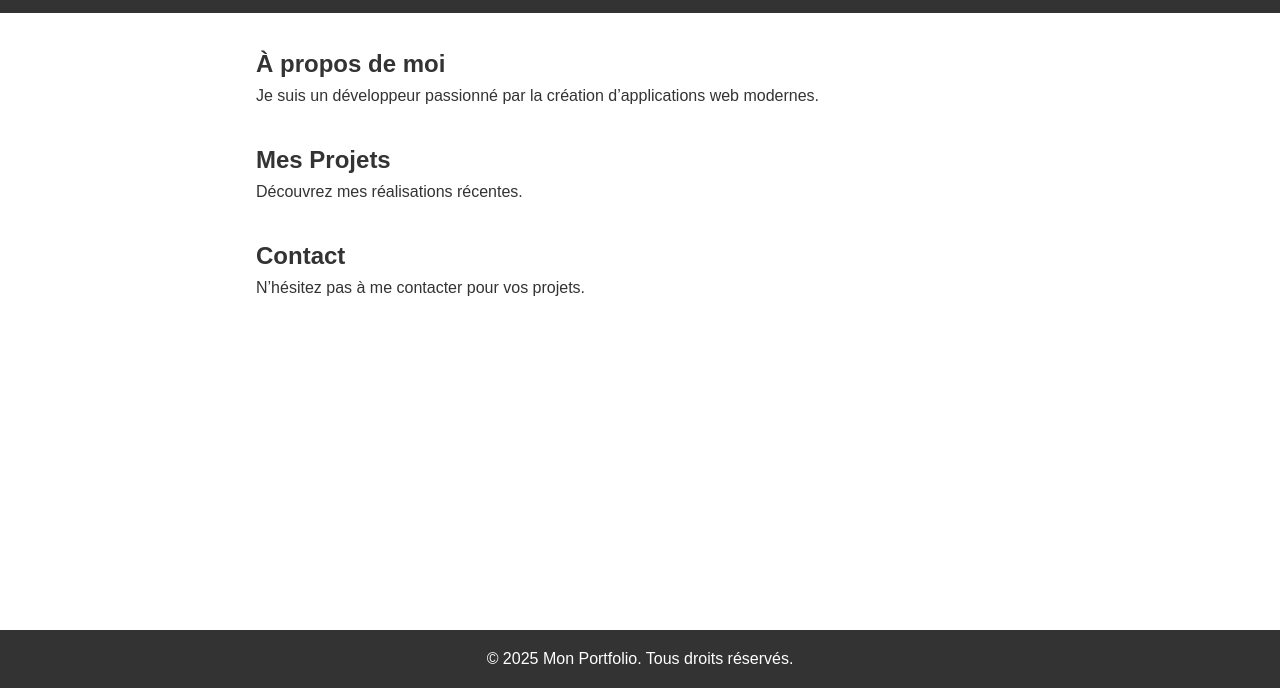
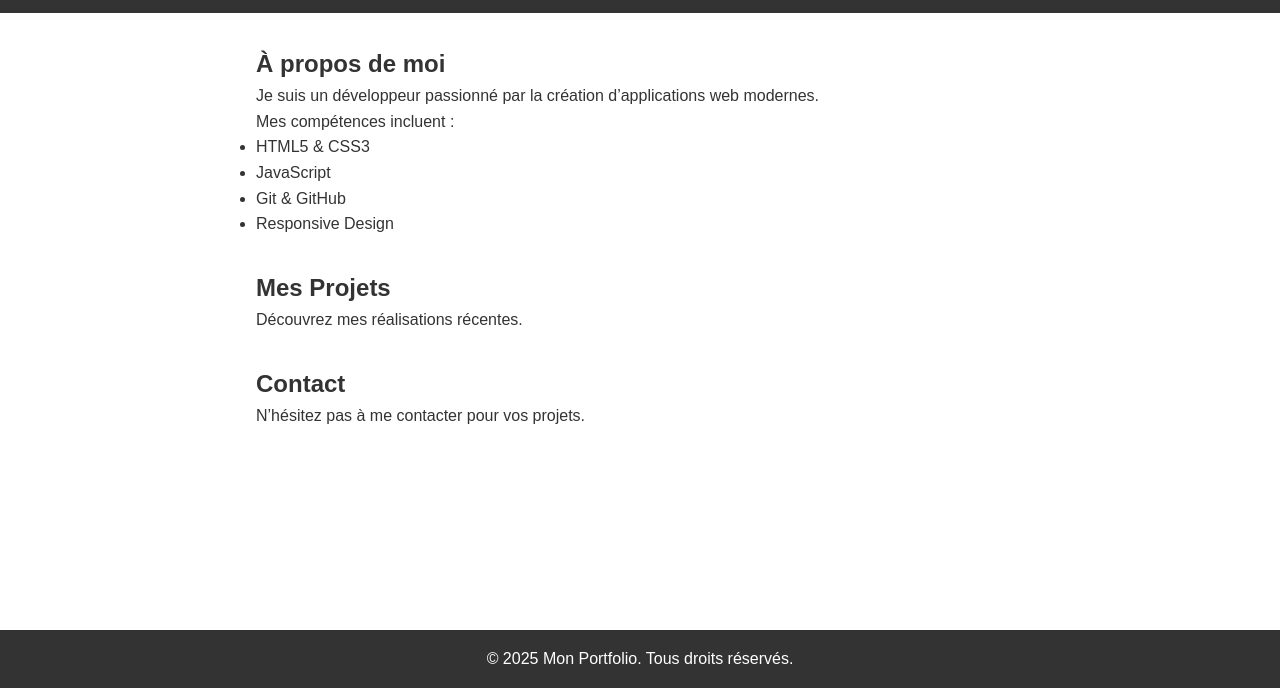
Before and after one commit to Amethnb2218/mon-portfolio, a plain HTML site: page index.html in a window 1280 px wide. Shown: the part 112-800 px from the top of the page. Drawn offline with Linux system fonts and the light colour scheme.

Commit message:
Ajoute la liste des compétences dans la section À propos

```diff
--- a/index.html
+++ b/index.html
@@ -21,6 +21,13 @@
 <h2>À propos de moi</h2>
 <p>Je suis un développeur passionné par la création
 d’applications web modernes.</p>
+<p>Mes compétences incluent :</p>
+<ul>
+<li>HTML5 & CSS3</li>
+<li>JavaScript</li>
+<li>Git & GitHub</li>
+<li>Responsive Design</li>
+</ul>
 </section>
 <section id="projects">
 <h2>Mes Projets</h2>
```
